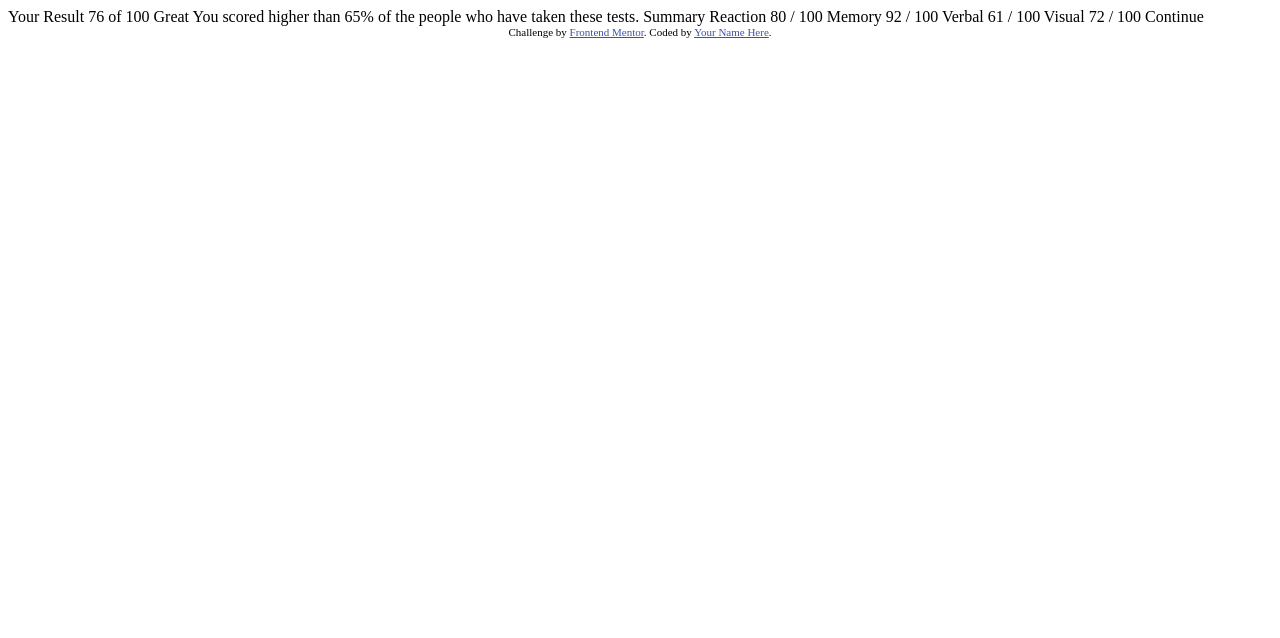
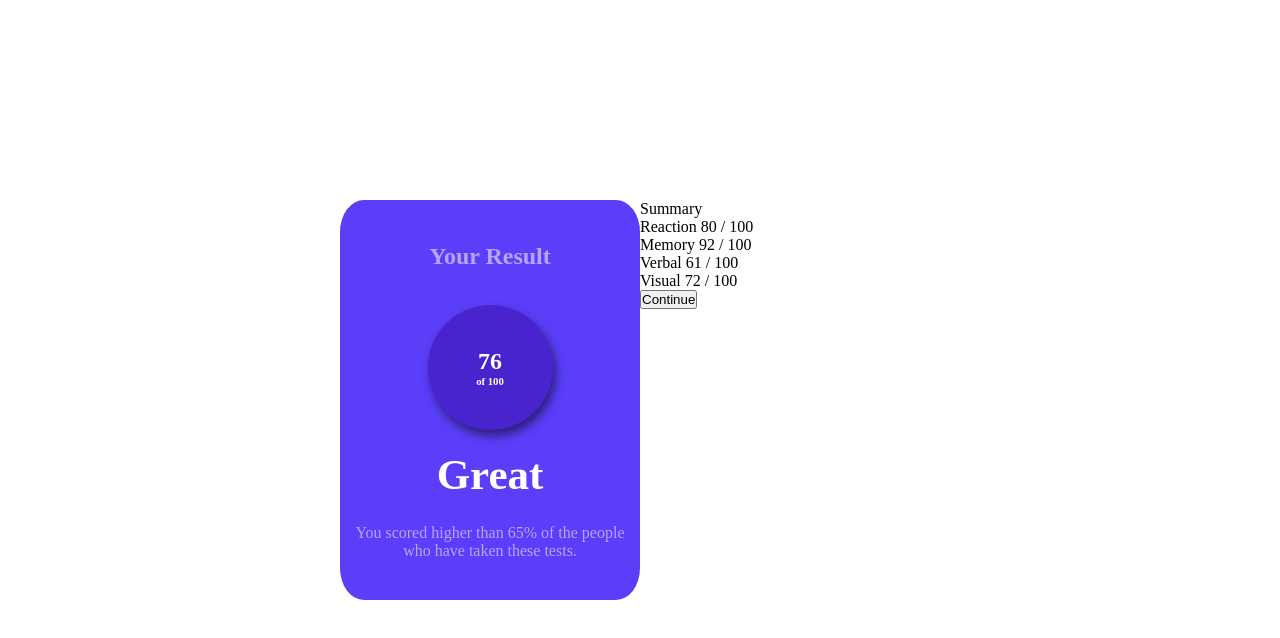
Before and after one commit to ramotk02/css-cp, a plain HTML site: page index.html in a window 1280 px wide. Drawn offline with Linux system fonts and the light colour scheme.

Commit message:
css div1

```diff
--- a/index.html
+++ b/index.html
@@ -1,47 +1,54 @@
 <!DOCTYPE html>
 <html lang="en">
   <head>
-  <meta charset="UTF-8">
-  <meta name="viewport" content="width=device-width, initial-scale=1.0"> <!-- displays site properly based on user's device -->
+    <meta charset="UTF-8" />
+    <meta name="viewport" content="width=device-width, initial-scale=1.0" />
 
-  <link rel="icon" type="image/png" sizes="32x32" href="./assets/images/favicon-32x32.png">
-
+    <link
+      rel="icon"
+      type="image/png"
+      sizes="32x32"
+      href="./assets/images/favicon-32x32.png"
+    />
+    <link rel="stylesheet" href="style.css" />
     <title>Frontend Mentor | Results summary component</title>
 
-  <!-- Feel free to remove these styles or customise in your own stylesheet 👍 -->
     <style>
-    .attribution { font-size: 11px; text-align: center; }
-    .attribution a { color: hsl(228, 45%, 44%); }
+      .attribution {
+        font-size: 11px;
+        text-align: center;
+      }
+      .attribution a {
+        color: hsl(228, 45%, 44%);
+      }
     </style>
   </head>
   <body>
-
-  Your Result
-  76
-  of 100
-
-  Great
-  You scored higher than 65% of the people who have taken these tests.
-
-  Summary
-
-  Reaction
-  80 / 100
-
-  Memory
-  92 / 100
-
-  Verbal
-  61 / 100
-
-  Visual
-  72 / 100
-
-  Continue
-
-  <div class="attribution">
-    Challenge by <a href="https://www.frontendmentor.io?ref=challenge" target="_blank">Frontend Mentor</a>.
-    Coded by <a href="#">Your Name Here</a>.
+    <section>
+      <div class="part-result">
+        <div class="result-title">
+          <h2>Your Result</h2>
         </div>
+        <div class="percent">
+          <div class="circle">
+            <h1>76</h1>
+            <h6>of 100</h6>
+          </div>
+        </div>
+        <div class="comment">
+          <h2>Great</h2>
+          <p> You scored higher than 65% of the people who have taken these
+          tests.</p>
+        </div>
+      </div>
+      <div class="part-summary">
+        <div>Summary</div>
+        <div>Reaction 80 / 100</div>
+        <div>Memory 92 / 100</div>
+        <div>Verbal 61 / 100</div>
+        <div>Visual 72 / 100</div>
+        <button>Continue</button>
+      </div>
+    </section>
   </body>
 </html>
--- /dev/null
+++ b/style.css
@@ -0,0 +1,78 @@
+*{
+    padding: 0%;
+    margin: 0%;
+    box-sizing: border-box;
+}
+body{
+    height: 100vh;
+    display: flex;
+    justify-content: center;
+    align-items: center;
+}
+section{
+    height: 400px;
+    width: 600px;
+    display: flex;
+    justify-content: space-between;
+    align-items: center;
+
+}
+.part-result{
+    background-color: #5a3ef9;
+    height: 100%;
+    width: 100%;
+    border-radius: 8%;
+}
+.result-title{
+    height: 70px;
+    display: flex;
+    justify-content: center;
+    align-items: end;
+}
+.result-title h2{
+    color: #B8A3FF;
+    font: size 50px;;
+}
+.percent{
+    height: 40%;
+    display: flex;
+    justify-content: center;
+    align-items: end;
+}
+.circle{
+    border-radius: 100%;
+    height: 125px;
+    width: 125px;
+    background-color: #4924CE;
+    display: flex;
+    justify-content: center;
+    align-items: center;
+    flex-direction: column;
+    box-shadow: 3px 6px 10px rgba(0, 0, 0, 0.5);
+
+}
+.circle h6,h1{
+    color: white;
+}
+.comment{
+    display: flex;
+    flex-direction: column;
+    justify-content: center;
+    align-items: center;
+    gap: 25px;
+}
+.comment h2{
+    display: flex;
+    height: 100%;
+    margin-top: 20px;
+    color: white;
+    font-size: 43px;
+}
+.comment p {
+    color: #B8A3FF;
+    text-align: center;
+}
+.part-summary{
+    height: 100%;
+    width: 100%;
+}
```
Lines whose indentation alone changed are shown as unchanged.
